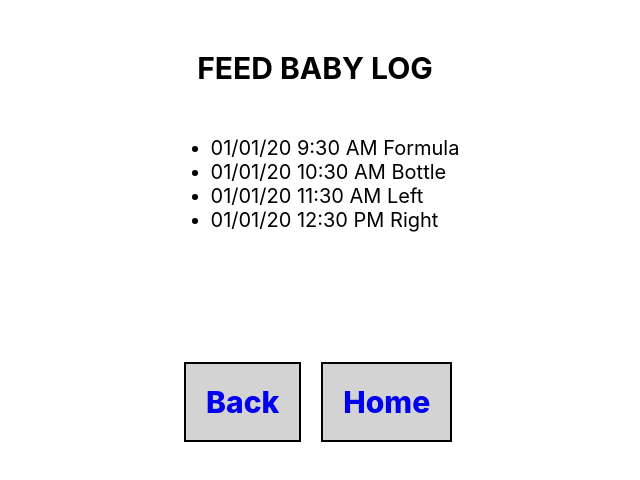
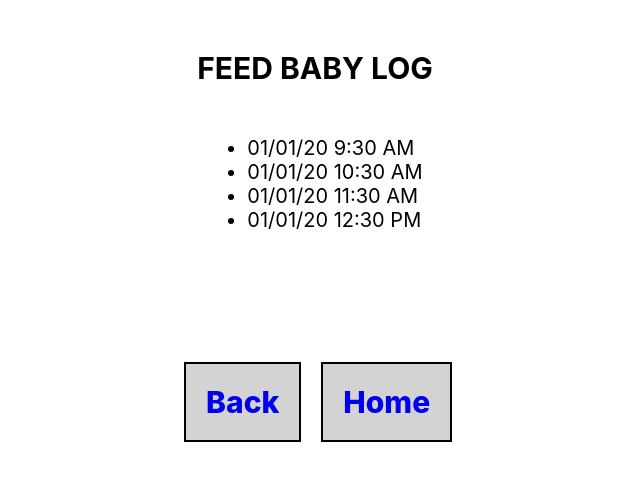
Before and after one commit to Jimmicorey/my-baby-log-app, a React (Create React App) app: page /feedbabylog in a window 1280 px wide. Shown: the top 480 px of the page, without its empty margins (325-965 px from the left). Built offline with nearby package versions, Linux system fonts and the light colour scheme.

Commit message:
determining needed API REQUESTS

```diff
--- a/src/FeedBaby/FeedBabyLog.js
+++ b/src/FeedBaby/FeedBabyLog.js
@@ -2,20 +2,14 @@ import React from 'react';
 import { Link } from 'react-router-dom';
 import './FeedBabyLog.css';
 
-
-// const DummyData = [
-//   {log: 'FeedBaby', date: '01/01/2020', time: '9:30 AM', type: 'Formula'},
-// ]
-// function DataLog(props) {
-//   return <li>{props.date} : {props.time} : {props.type}</li>
-// }
+/** FeedBabyLog should GET (fetch) datalogs from API **/
 
 
 const DummyData = [
-  "01/01/20 9:30 AM Formula",
-  "01/01/20 10:30 AM Bottle",
-  "01/01/20 11:30 AM Left",
-  "01/01/20 12:30 PM Right"
+  "01/01/20 9:30 AM",
+  "01/01/20 10:30 AM",
+  "01/01/20 11:30 AM",
+  "01/01/20 12:30 PM"
 ]
 
 const DataLog = DummyData.map((data) =>
```
Also changed, not shown: src/BathTime/BathTimeLog.js (+1 -6 lines), src/ChangeDiaper/ChangeDiaperLog.js (+1 -7 lines).
